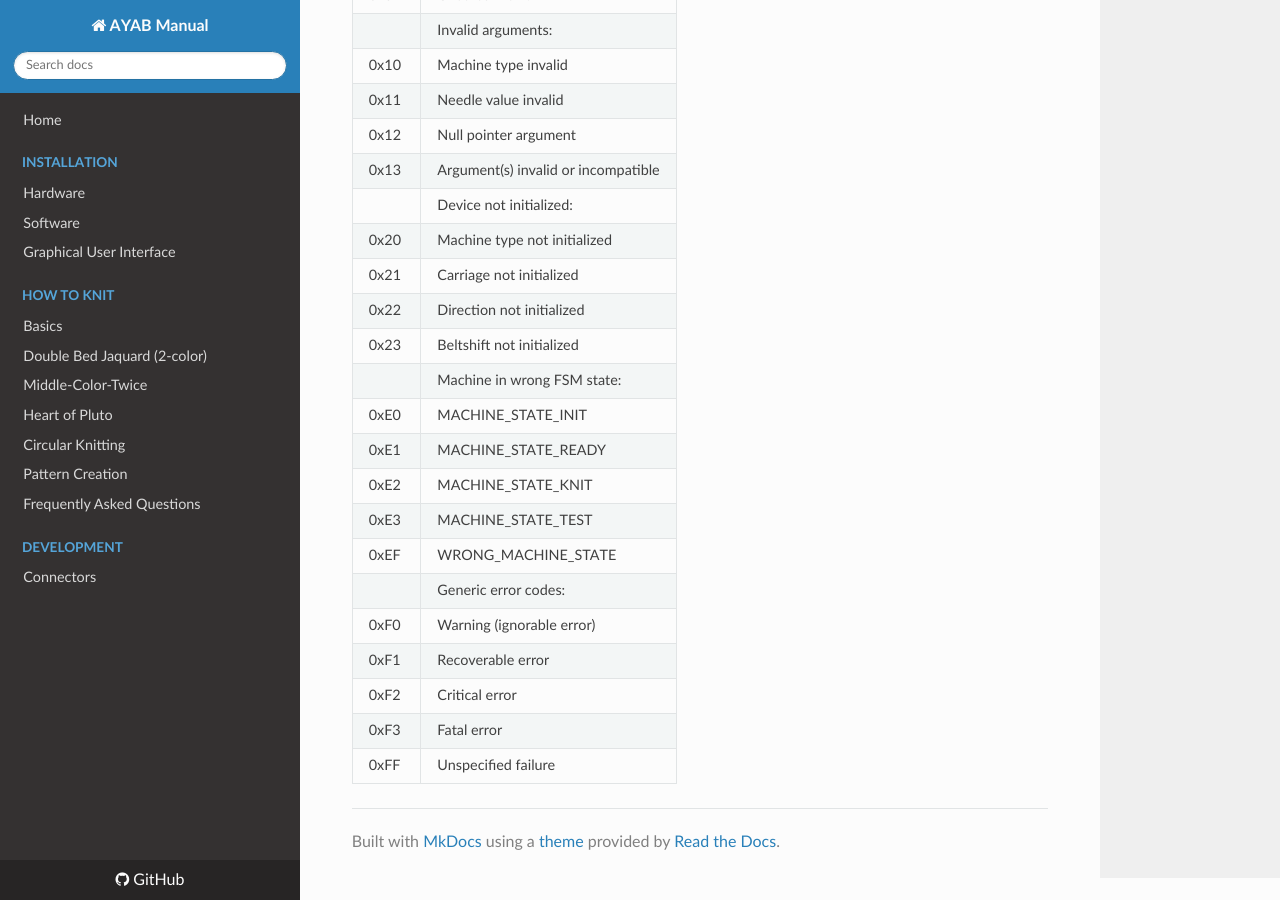
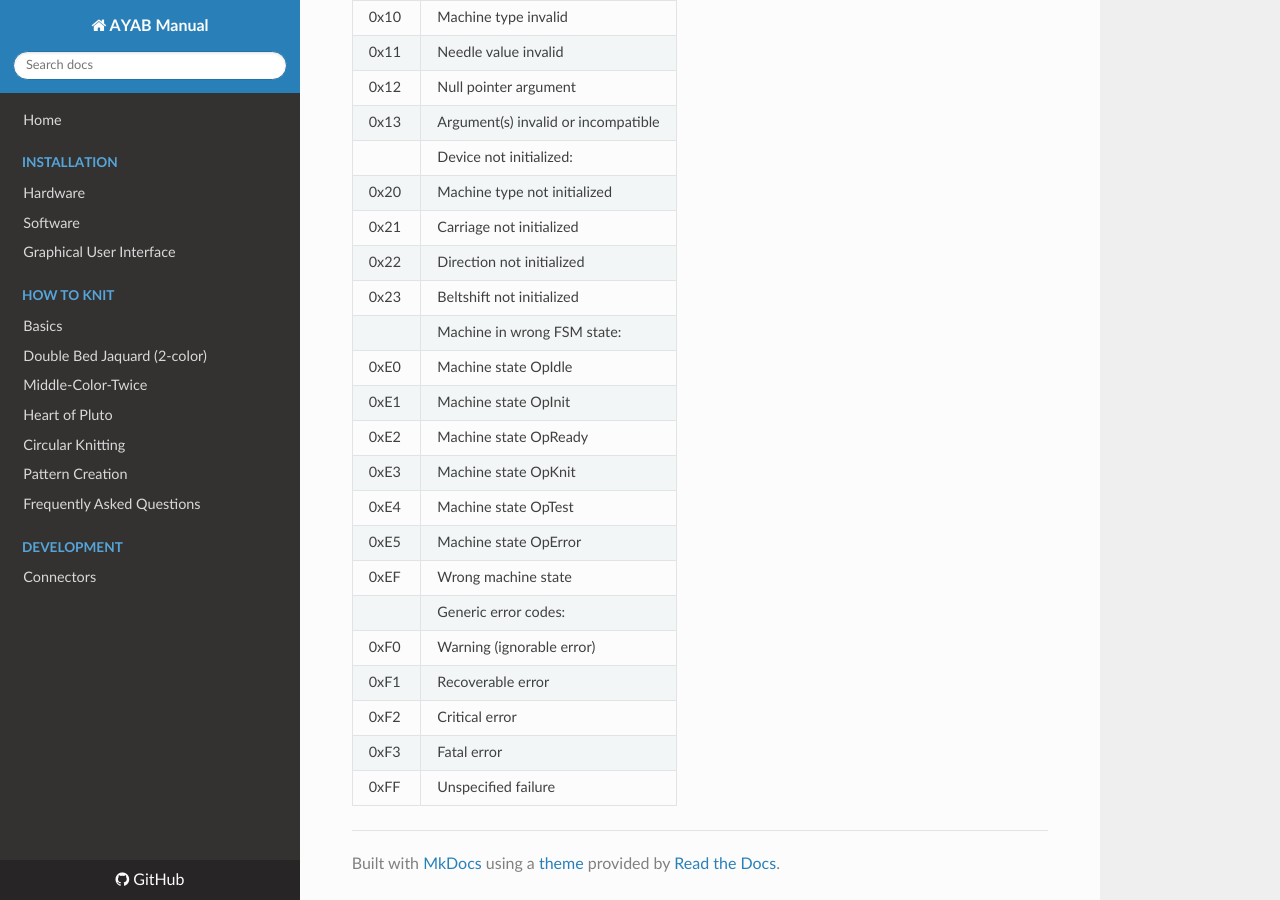
Before and after one commit to AllYarnsAreBeautiful/ayab-manual, an MkDocs documentation site: the page built from docs/API.md, in a window 1280 px wide and 900 px high, scrolled down 5016 px. Built offline with MkDocs 1.6.1, drawn with Linux system fonts in a browser that asks for light colours; nearby versions of some CDN libraries; some of the changed text lies outside the part shown.

```diff
--- a/docs/API.md
+++ b/docs/API.md
@@ -175,11 +174,13 @@ error codes are subject to change: such changes will be considered non-breaking.
 | 0x22  | Direction not initialized |
 | 0x23  | Beltshift not initialized |
 |       | Machine in wrong FSM state: |
-| 0xE0  | MACHINE_STATE_INIT |
-| 0xE1  | MACHINE_STATE_READY |
-| 0xE2  | MACHINE_STATE_KNIT |
-| 0xE3  | MACHINE_STATE_TEST |
-| 0xEF  | WRONG_MACHINE_STATE |
+| 0xE0  | Machine state OpIdle |
+| 0xE1  | Machine state OpInit |
+| 0xE2  | Machine state OpReady |
+| 0xE3  | Machine state OpKnit |
+| 0xE4  | Machine state OpTest |
+| 0xE5  | Machine state OpError |
+| 0xEF  | Wrong machine state |
 |       | Generic error codes: |
 | 0xF0  | Warning (ignorable error) |
 | 0xF1  | Recoverable error |
```
Also changed, not shown: other parts of docs/API.md (+3 -4 lines).
